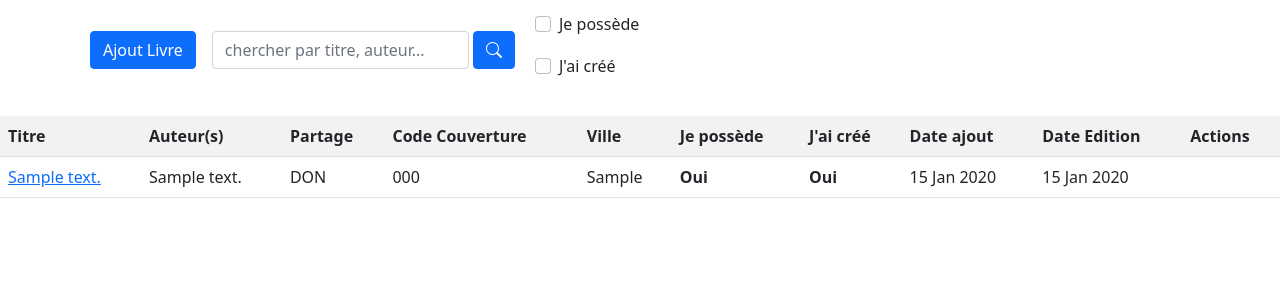
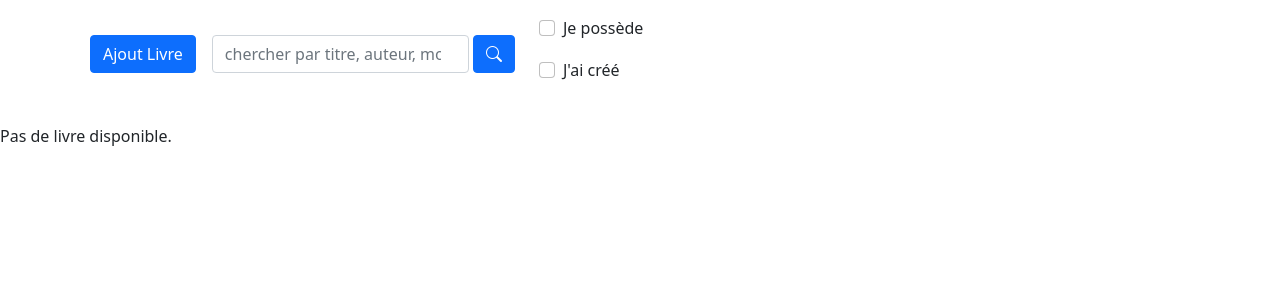
Before and after one commit to ngandriau/livrepartage, a Django app: page /livres/ in a window 1280 px wide. Shown: the part 110-410 px from the top of the page. Run offline with Django 4.2, Linux system fonts and the light colour scheme; a user stored in the database is signed in; tables that the repository leaves empty hold one stand-in row (values such as "Sample post").

Commit message:
recherche multi critre avec createur et possesseur

```diff
--- a/livres/models.py
+++ b/livres/models.py
@@ -26,7 +26,7 @@ class Livre(models.Model):
     possesseur = models.ForeignKey(User, on_delete=models.CASCADE, related_name='possesseur')
 
     def __str__(self):
-        return f"{self.titre_text} - code:[{self.livre_code}] - owner:[{self.possesseur}]"
+        return f"{self.titre_text} - code:[{self.livre_code}] - owner:[{self.possesseur}]- createur:[{self.createur}]"
 
     class ModeDePartage(models.TextChoices):
         DON = 'DON', _('Don')
--- a/livres/templates/livres/index.html
+++ b/livres/templates/livres/index.html
@@ -19,31 +19,33 @@
 
     <div class="container">
 
+<form action="{% url 'livres:index' %}" method="post" id="searchform" name="searchform">
+             {% csrf_token %}
+</form>
+
         <div class="d-flex flex-row bd-highlight align-items-center mb-3">
             <div class="p-2 bd-highlight">
                 <form action="{% url 'livres:reqnouvlivre' %}" method="get">
                     <button class="btn btn-primary btn-default" type="submit">Ajout Livre</button>
                 </form>
             </div>
+
                 <div class="p-2 bd-highlight">
-                <form action="{% url 'livres:index' %}" method="post" id="searchform">
-                    {% csrf_token %}
-
                     <div class="search"><i class="fa fa-search"></i>
                         <div class="btn-group">
-                            <input id="searchinput" name="searchinput" type="search" class="form-control"
-                                   placeholder="chercher par titre, auteur...">
+                            <input id="searchinput" name="searchinput" type="search" class="form-control" form="searchform"
+                                   placeholder="chercher par titre, auteur, mots sujets...">
                         </div>
                         <button id="searchbutton" class="btn btn-primary">
                             <span class="bi bi-search" aria-hidden="true"></span></button>
                     </div>
-                </form>
                 </div>
-            <div class="p-1 bd-highlight">
+                <div class="p-2 bd-highlight">
                     <div class="d-flex flex-column bd-highlight mb-2">
                         <div class="p-2 bd-highlight">
                             <div class="form-check">
-                            <input class="form-check-input" type="checkbox" value="" id="jepossede_check">
+                                <input class="form-check-input" type="checkbox" value="true" id="jepossede_check" form="searchform"
+                                       name="jepossede_check">
                                 <label class="form-check-label" for="jepossede_check">
                                     Je possède
                                 </label>
@@ -51,7 +53,8 @@
                         </div>
                         <div class="p-2 bd-highlight">
                             <div class="form-check">
-                            <input class="form-check-input" type="checkbox" value="" id="jaicree_check">
+                                <input class="form-check-input" type="checkbox" value="true" id="jaicree_check" form="searchform"
+                                       name="jaicree_check">
                                 <label class="form-check-label" for="jaicree_check">
                                     J'ai créé
                                 </label>
@@ -59,6 +62,8 @@
                         </div>
                     </div>
                 </div>
+{#            </form>#}
+
         </div>
     </div>
 
@@ -118,7 +123,8 @@
     {#        Launch demo modal#}
     {#    </button>#}
     {% if showNewLivreCode %}
-        <div class="modal fade" id="messageModal" tabindex="-1" aria-labelledby="messageModalLabel" aria-hidden="true" data-bs-backdrop="static">
+        <div class="modal fade" id="messageModal" tabindex="-1" aria-labelledby="messageModalLabel" aria-hidden="true"
+             data-bs-backdrop="static">
             <div class="modal-dialog">
                 <div class="modal-content">
                     <div class="modal-header">
@@ -155,5 +161,12 @@
 
     {% endif %}
 
+
+
+
+
+
+
+
     </script>
 {% endblock %}
--- a/livres/views.py
+++ b/livres/views.py
@@ -17,13 +17,30 @@ from .models import Livre, Transfert
 
 @login_required()
 def index_view(request):
+    print(f"index_view(POST: {request.POST})")
+
+    latest_created_livre_list = []
     if 'searchinput' in request.POST.keys():
-        search_input = request.POST['searchinput']
+        queryset = Livre.objects.all()
+        if request.POST.get('searchinput'):
+            search_input = request.POST['searchinput']
+            queryset = queryset.filter(Q(titre_text__contains=search_input) | Q(auteur_text__contains=search_input) | Q(
+                mots_sujets_txt__contains=search_input))
+
+        if request.POST.get('jepossede_check'):
+            queryset = queryset.exclude(~Q(possesseur=request.user))
+        else:
+            queryset = queryset.exclude(Q(possesseur=request.user))
+
+        if request.POST.get('jaicree_check'):
+            queryset = queryset.exclude(~Q(createur=request.user))
+        else:
+            queryset = queryset.exclude(Q(createur=request.user))
+
+        latest_created_livre_list = queryset.order_by('-creation_date')[:25]
+    else:
         latest_created_livre_list = Livre.objects.filter(
-            Q(titre_text__contains=search_input) | Q(auteur_text__contains=search_input) |  Q(mots_sujets_txt__contains=search_input)).order_by('-creation_date')[
-                                    :25]
-    else:
-        latest_created_livre_list = Livre.objects.order_by('-creation_date')[:25]
+            ~Q(possesseur=request.user) & ~Q(createur=request.user)).order_by('-creation_date')[:25]
 
     # clef = livre, value= transfert
     livres_avec_transfert_actif_pour_user = {}
@@ -59,14 +76,17 @@ def index_view(request):
                 'showSuccessMessage'] = f"Le livre '{get_object_or_404(Livre, pk=request.session['livre_id']).titre_text}' a bien été modifié."
             request.session.__delitem__('livre_id')
         elif (request.session['prevaction'] == 'demandeTransfert'):
-            context['showSuccessMessage'] = f"Votre demande de transfert pour le livre '{get_object_or_404(Livre, pk=request.session['livre_id']).titre_text}' a bien été enregistrée."
+            context[
+                'showSuccessMessage'] = f"Votre demande de transfert pour le livre '{get_object_or_404(Livre, pk=request.session['livre_id']).titre_text}' a bien été enregistrée."
             request.session.__delitem__('livre_id')
         elif (request.session['prevaction'] == 'annulationTransfert'):
-            context['showSuccessMessage'] = f"Votre annulation de transfert pour le livre '{get_object_or_404(Livre, pk=request.session['livre_id']).titre_text}' a bien été enregistrée."
+            context[
+                'showSuccessMessage'] = f"Votre annulation de transfert pour le livre '{get_object_or_404(Livre, pk=request.session['livre_id']).titre_text}' a bien été enregistrée."
             request.session.__delitem__('livre_id')
         elif (request.session['prevaction'] == 'sendMessageDemandeur'):
             transfert = get_object_or_404(Transfert, pk=request.session['transfert_id'])
-            context['showSuccessMessage'] = f"Message envoyé à '{ transfert.demandeur.email }' pour le livre '{ transfert.livre.titre_text }'."
+            context[
+                'showSuccessMessage'] = f"Message envoyé à '{transfert.demandeur.email}' pour le livre '{transfert.livre.titre_text}'."
             request.session.__delitem__('transfert_id')
 
         request.session.__delitem__('prevaction')
@@ -117,7 +137,7 @@ def submit_nouveau_livre(request):
         mode_partage=request.POST['mode_partage'],
         url_externe_livre_text=request.POST['pageweb'],
         publication_date=dateparser.parse(request.POST['dateEditionInput'], languages=['fr']),
-        mots_sujets_txt= selectionnerTroisPremiersMots(request.POST['motssujets'])
+        mots_sujets_txt=selectionnerTroisPremiersMots(request.POST['motssujets'])
     )
     livre.save()
     livre.livre_code = f"{config('LIVRE_CODE_PREFIX')}{livre.id}"
@@ -152,6 +172,7 @@ def submit_edit_livre(request):
 
     return HttpResponseRedirect(reverse('livres:index'))
 
+
 def selectionnerTroisPremiersMots(mots_str):
     """
 
@@ -160,6 +181,7 @@ def selectionnerTroisPremiersMots(mots_str):
     """
     mots_list = mots_str.split()
     return " ".join(mots_list[0:3])
+
 
 @login_required()
 def demande_transfert_livre(request, pk):
```
Lines whose indentation alone changed are shown as unchanged.
